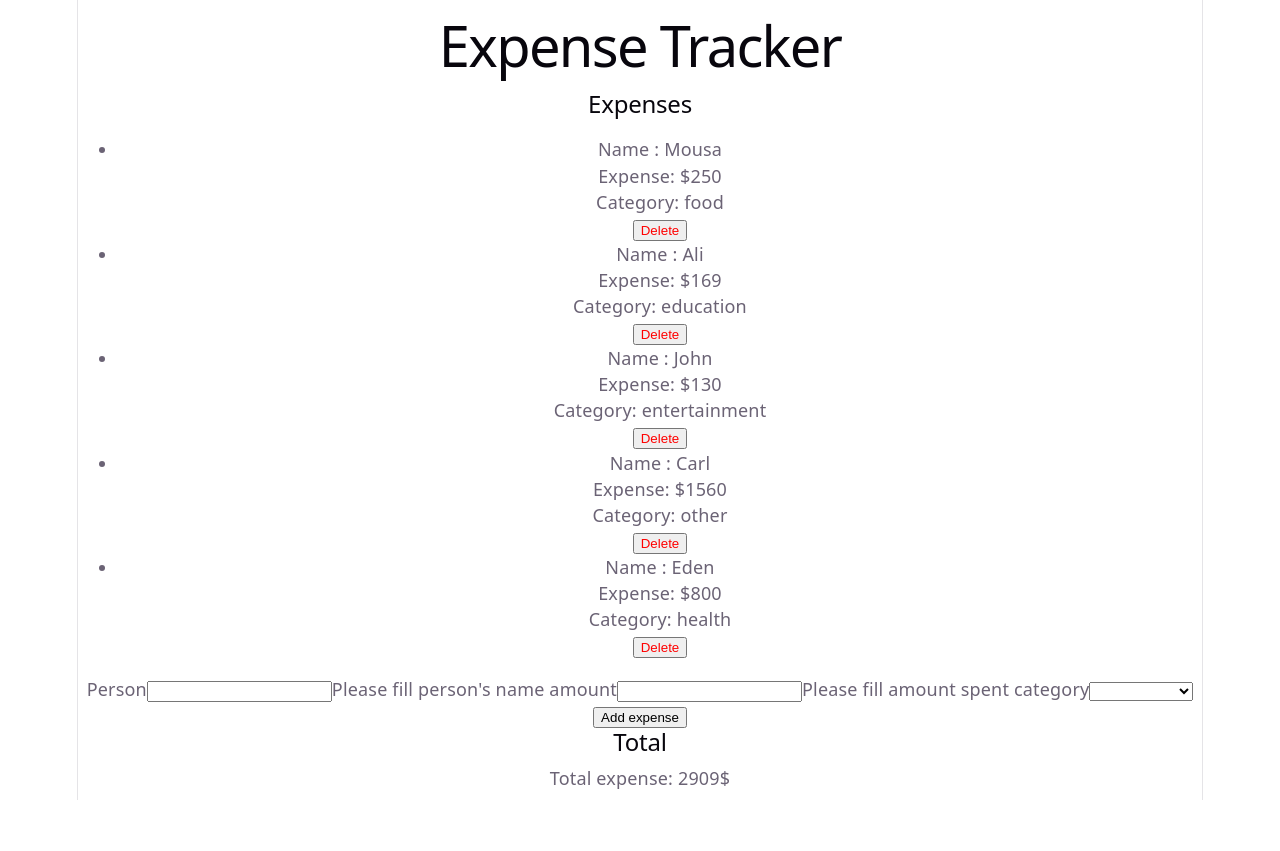
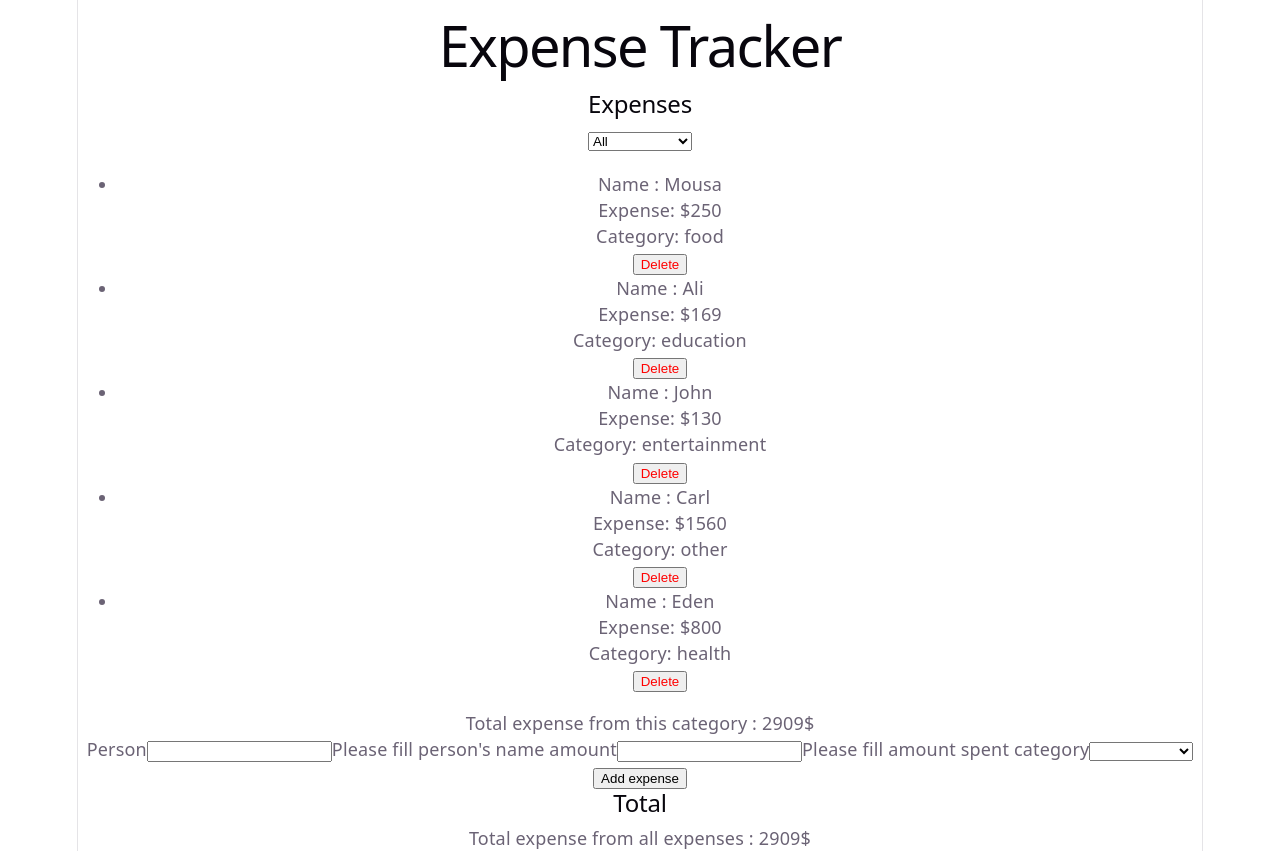
Before and after one commit to mousa1995/expense-tracker, a React (Vite) app: page / in a window 1280 px wide. Before the commit the page ends 800 px from the top, so only its background shows below. Built offline with nearby package versions, Linux system fonts and the light colour scheme.

Commit message:
feat: add expense categories and filtering

```diff
--- a/src/App.tsx
+++ b/src/App.tsx
@@ -63,7 +63,9 @@ function App() {
           <h2>Total</h2>
           <p>
             {totalCalculator(expenses) > 0 ? (
-              <span>Total expense: {totalCalculator(expenses)}$</span>
+              <span>
+                Total expense from all expenses : {totalCalculator(expenses)}$
+              </span>
             ) : (
               "No Expenses yet."
             )}
--- a/src/components/ExpenseList.tsx
+++ b/src/components/ExpenseList.tsx
@@ -1,5 +1,11 @@
+import { useState } from "react";
 import type { Expense } from "../types/Expense";
 import { ExpenseItem } from "./ExpenseItem";
+import {
+  expenseCategories,
+  type ExpenseCategory,
+} from "../types/ExpenseCategory";
+import { totalCalculator } from "../utils/totoalCalculator";
 
 interface ExpenseListProps {
   expenses: Expense[];
@@ -7,11 +13,42 @@ interface ExpenseListProps {
 }
 
 export const ExpenseList = ({ expenses, onDelete }: ExpenseListProps) => {
+  const [selectedCategory, setSelectedCategory] = useState<
+    ExpenseCategory | "all"
+  >("all");
+
+  let filteredExpenses;
+
+  if (selectedCategory === "all") {
+    filteredExpenses = expenses;
+  } else {
+    filteredExpenses = expenses.filter((expense) => {
+      return expense.category === selectedCategory;
+    });
+  }
+
+  const categoryHandler = (e: React.ChangeEvent<HTMLSelectElement>) => {
+    setSelectedCategory(e.target.value as ExpenseCategory);
+  };
+
   return (
     <>
-      {expenses.length > 0 ? (
+      <select onChange={categoryHandler} name="filterCategory">
+        <option value={"all"}>All</option>
+        {expenseCategories.map((category) => {
+          return (
+            <option key={category} value={category}>
+              {category}
+            </option>
+          );
+        })}
+      </select>
+      {selectedCategory.length > 0 ? (
         <ul>
-          {expenses.map((expense) => {
+          {filteredExpenses.length === 0 ? (
+            <span>No expenses in this category</span>
+          ) : (
+            filteredExpenses.map((expense) => {
               return (
                 <ExpenseItem
                   onDelete={onDelete}
@@ -22,11 +59,20 @@ export const ExpenseList = ({ expenses, onDelete }: ExpenseListProps) => {
                   category={expense.category}
                 />
               );
-          })}
+            })
+          )}
         </ul>
       ) : (
         <div>No Expenses yet</div>
       )}
+      {filteredExpenses.length === 0 ? (
+        ""
+      ) : (
+        <div>
+          Total expense from this category : {totalCalculator(filteredExpenses)}
+          $
+        </div>
+      )}
     </>
   );
 };
```
Also changed, not shown: 1 other file (tests, documents, lock files or other folders). Lines whose indentation alone changed are shown as unchanged.
